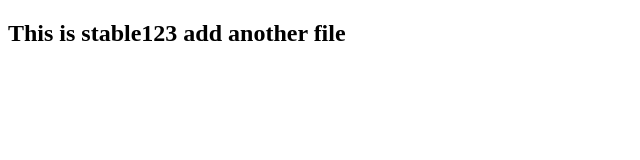
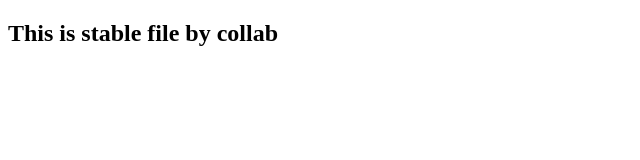
Before and after one commit to shresthabijayata4/Git_collab, a plain HTML site: page index1.html in a window 1280 px wide. Shown: the whole page, without its empty margins (0-640 px from the left). Drawn offline with Linux system fonts and the light colour scheme.

Commit message:
by branch 2

```diff
--- a/index1.html
+++ b/index1.html
@@ -7,6 +7,6 @@
     <title>Document</title>
 </head>
 <body>
-    <h2>This is stable123 add another file</h2>
+    <h2>This is stable file by collab</h2>
 </body>
 </html>
```
Also changed, not shown: index.html (+2 -0 lines).
